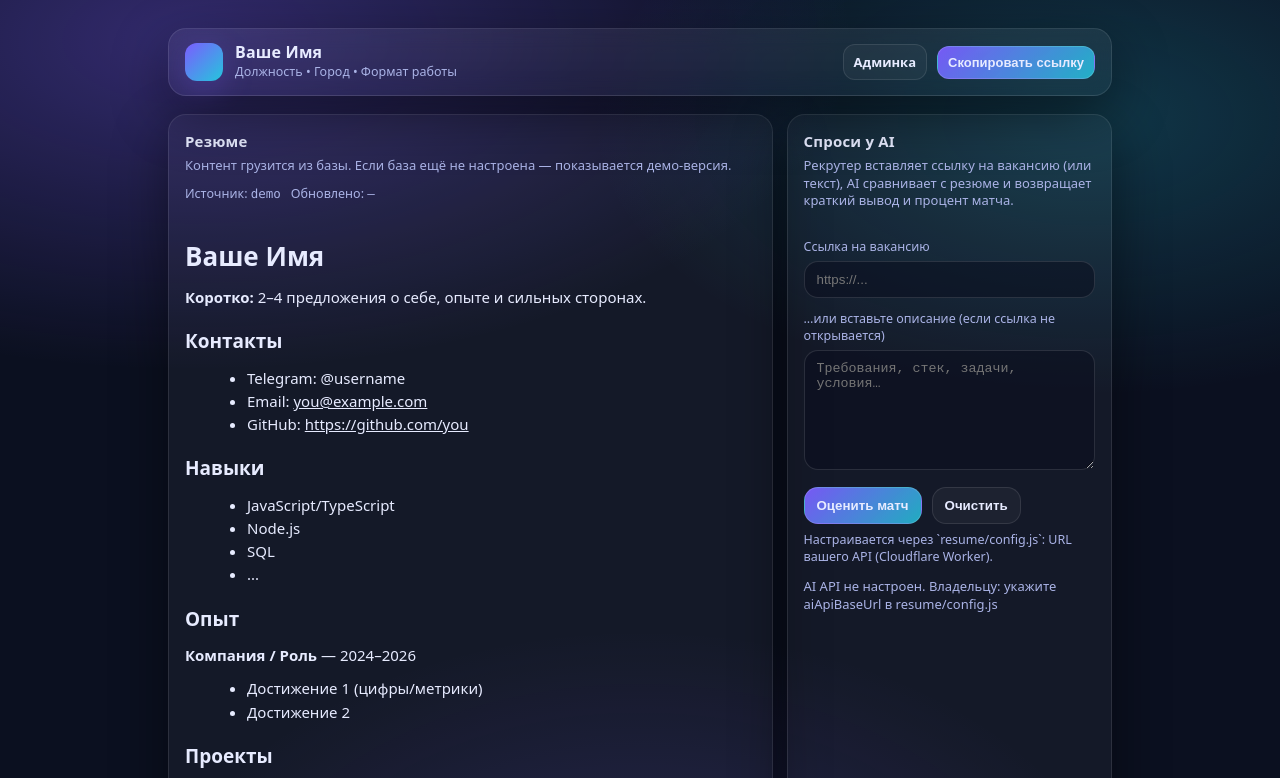
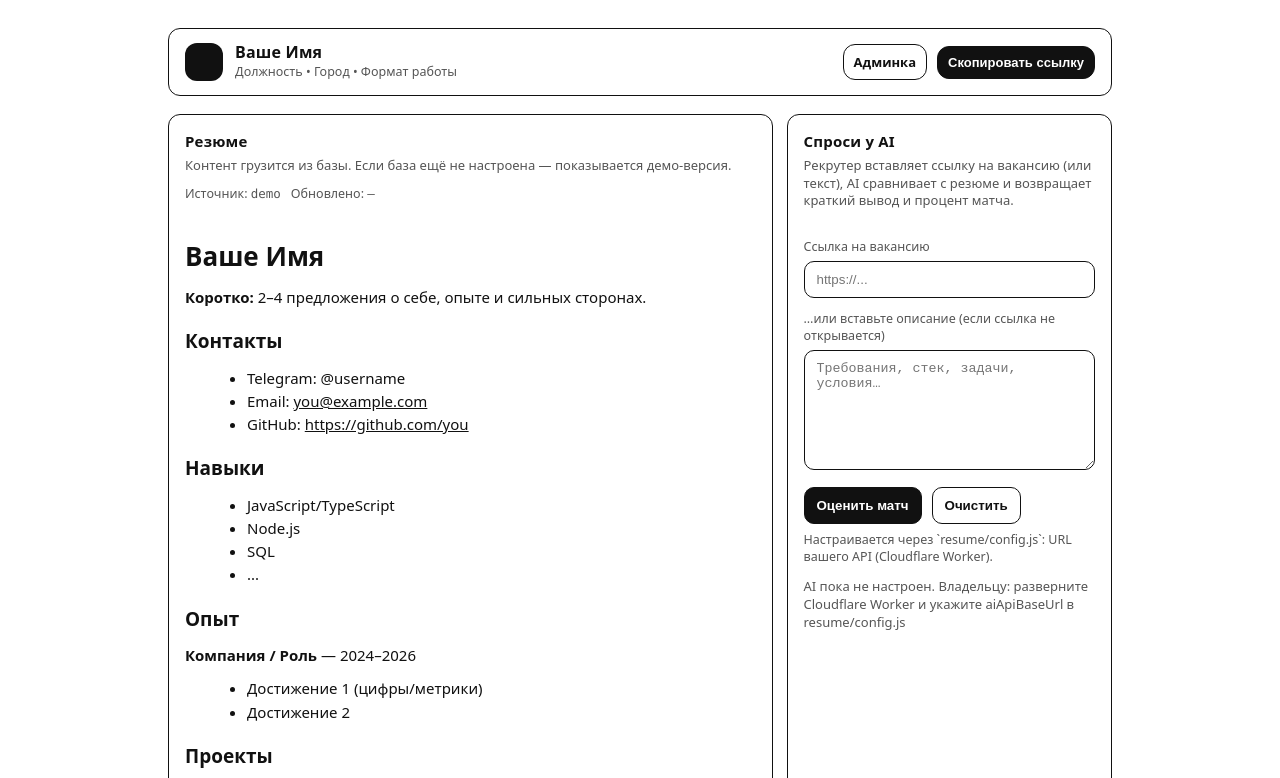
Before and after one commit to yuradeus/aicv, a plain HTML site: page resume/index.html in a window 1280 px wide. Both pictures are taken after a click on the button "Оценить матч". Shown: the top 778 px of the page. Drawn offline with nearby package versions, Linux system fonts and the light colour scheme.

Commit message:
Fix AI match payload and simplify UI
- Send resume text from frontend to Worker (remove RESUME_TEXT requirement)
- Switch to minimal black-and-white styling

Made-with: Cursor

```diff
--- a/resume/app.js
+++ b/resume/app.js
@@ -37,6 +37,8 @@ const DEMO = {
 `,
 };
 
+let currentResumeMarkdown = DEMO.resumeMarkdown;
+
 function cfg() {
   return window.__RESUME_CONFIG__ || { aiApiBaseUrl: "" };
 }
@@ -65,6 +67,7 @@ function renderResume(data, sourceLabel) {
 
   const content = document.getElementById("resumeContent");
   const md = data?.resumeMarkdown || DEMO.resumeMarkdown;
+  currentResumeMarkdown = md;
   content.innerHTML = window.marked.parse(md);
 }
 
@@ -148,13 +151,14 @@ async function initAiMatch() {
   matchBtn.addEventListener("click", async () => {
     const base = (cfg().aiApiBaseUrl || "").trim().replace(/\/+$/, "");
     if (!base) {
-      setStatus("AI API не настроен. Владельцу: укажите aiApiBaseUrl в resume/config.js");
+      setStatus("AI пока не настроен. Владельцу: разверните Cloudflare Worker и укажите aiApiBaseUrl в resume/config.js");
       return;
     }
 
     const payload = {
       vacancyUrl: vacancyUrl.value.trim() || null,
       vacancyText: vacancyText.value.trim() || null,
+      resumeText: (currentResumeMarkdown || "").slice(0, 25000),
     };
 
     if (!payload.vacancyUrl && !payload.vacancyText) {
--- a/resume/styles.css
+++ b/resume/styles.css
@@ -1,15 +1,13 @@
 :root{
-  --bg:#0b1020;
-  --card:#111833;
-  --text:#e7ebff;
-  --muted:#aab3e6;
-  --accent:#7c5cff;
-  --accent2:#24c6dc;
-  --border:rgba(255,255,255,.10);
-  --shadow: 0 18px 55px rgba(0,0,0,.45);
-  --radius: 18px;
+  --bg:#ffffff;
+  --card:#ffffff;
+  --text:#111111;
+  --muted:#555555;
+  --accent:#111111;
+  --border:#111111;
+  --radius: 12px;
   --max: 980px;
-  color-scheme: dark;
+  color-scheme: light;
 }
 
 *{box-sizing:border-box}
@@ -17,11 +15,7 @@ html,body{height:100%}
 body{
   margin:0;
   font-family: ui-sans-serif, system-ui, -apple-system, Segoe UI, Roboto, Inter, Arial, "Apple Color Emoji","Segoe UI Emoji";
-  background:
-    radial-gradient(1200px 600px at 15% 5%, rgba(124,92,255,.35), transparent 55%),
-    radial-gradient(900px 500px at 85% 15%, rgba(36,198,220,.22), transparent 55%),
-    radial-gradient(900px 600px at 50% 120%, rgba(124,92,255,.18), transparent 55%),
-    var(--bg);
+  background: var(--bg);
   color:var(--text);
 }
 
@@ -37,11 +31,9 @@ a{color:inherit}
   padding:14px 16px;
   border:1px solid var(--border);
   border-radius:var(--radius);
-  background: linear-gradient(180deg, rgba(255,255,255,.06), rgba(255,255,255,.03));
-  box-shadow: var(--shadow);
+  background: var(--card);
   position: sticky;
-  top: 10px;
-  backdrop-filter: blur(10px);
+  top: 0;
   z-index: 10;
 }
 
@@ -53,8 +45,7 @@ a{color:inherit}
 }
 .avatar{
   width:38px;height:38px;border-radius:12px;
-  background: linear-gradient(135deg, rgba(124,92,255,1), rgba(36,198,220,1));
-  box-shadow: 0 10px 30px rgba(124,92,255,.25);
+  background: #111;
 }
 .brandText{min-width:0}
 .brandText .title{
@@ -77,10 +68,10 @@ a{color:inherit}
 .topActions{display:flex; gap:10px; align-items:center}
 .btn{
   border:1px solid var(--border);
-  background: rgba(255,255,255,.04);
+  background: #fff;
   color:var(--text);
   padding:10px 12px;
-  border-radius:14px;
+  border-radius:10px;
   cursor:pointer;
   font-weight:600;
   transition:.15s transform,.15s background,.15s border-color;
@@ -89,12 +80,13 @@ a{color:inherit}
   gap:10px;
   align-items:center;
 }
-.btn:hover{transform: translateY(-1px); background: rgba(255,255,255,.06); border-color: rgba(255,255,255,.16);}
+.btn:hover{transform: translateY(-1px); background: #f3f3f3;}
 .btnPrimary{
-  background: linear-gradient(135deg, rgba(124,92,255,.95), rgba(36,198,220,.85));
-  border-color: rgba(255,255,255,.14);
+  background: #111;
+  border-color: #111;
+  color: #fff;
 }
-.btnPrimary:hover{background: linear-gradient(135deg, rgba(124,92,255,1), rgba(36,198,220,1));}
+.btnPrimary:hover{background: #000;}
 .btnSmall{padding:8px 10px; border-radius:12px; font-size:13px}
 
 .grid{
@@ -111,8 +103,7 @@ a{color:inherit}
 .card{
   border:1px solid var(--border);
   border-radius:var(--radius);
-  background: rgba(255,255,255,.04);
-  box-shadow: var(--shadow);
+  background: var(--card);
   overflow:hidden;
 }
 .cardHeader{
@@ -142,8 +133,8 @@ a{color:inherit}
 .resumeContent p{margin:10px 0}
 .resumeContent ul{margin:10px 0 10px 22px}
 .resumeContent code{
-  background: rgba(255,255,255,.06);
-  border:1px solid rgba(255,255,255,.10);
+  background: #f3f3f3;
+  border:1px solid #111;
   padding:2px 6px;
   border-radius:10px;
 }
@@ -162,19 +153,19 @@ a{color:inherit}
   color:var(--muted);
   margin: 12px 0 6px;
 }
-input[type="url"], textarea{
+input[type="url"], input[type="text"], input[type="email"], input[type="password"], textarea{
   width:100%;
-  border:1px solid rgba(255,255,255,.12);
-  background: rgba(10,14,30,.55);
+  border:1px solid #111;
+  background: #fff;
   color: var(--text);
   padding:10px 12px;
-  border-radius:14px;
+  border-radius:10px;
   outline:none;
 }
 textarea{min-height: 120px; resize: vertical;}
-input[type="url"]:focus, textarea:focus{
-  border-color: rgba(124,92,255,.55);
-  box-shadow: 0 0 0 3px rgba(124,92,255,.12);
+input[type="url"]:focus, input[type="text"]:focus, input[type="email"]:focus, input[type="password"]:focus, textarea:focus{
+  border-color: #000;
+  box-shadow: 0 0 0 3px rgba(0,0,0,.08);
 }
 
 .hint{font-size:12.5px; color: var(--muted); margin-top:8px; line-height:1.35;}
@@ -186,8 +177,8 @@ input[type="url"]:focus, textarea:focus{
 
 .resultBox{
   margin-top: 12px;
-  border:1px solid rgba(255,255,255,.12);
-  background: rgba(255,255,255,.03);
+  border:1px solid #111;
+  background: #fff;
   border-radius: 16px;
   padding: 12px 12px;
 }
@@ -198,15 +189,15 @@ input[type="url"]:focus, textarea:focus{
   gap: 10px;
 }
 .badge{
-  border:1px solid rgba(255,255,255,.12);
+  border:1px solid #111;
   padding: 6px 10px;
   border-radius: 999px;
   font-weight: 800;
   letter-spacing: .2px;
 }
-.badgeGood{background: rgba(36,198,220,.10); border-color: rgba(36,198,220,.25);}
-.badgeOk{background: rgba(124,92,255,.10); border-color: rgba(124,92,255,.25);}
-.badgeBad{background: rgba(255,120,120,.08); border-color: rgba(255,120,120,.22);}
+.badgeGood{background: #111; color:#fff;}
+.badgeOk{background: #fff; color:#111;}
+.badgeBad{background: #fff; color:#111;}
 .resultText{
   margin-top:10px;
   line-height:1.45;
```
Also changed, not shown: worker/src/index.js (+10 -13 lines), 2 other files.
